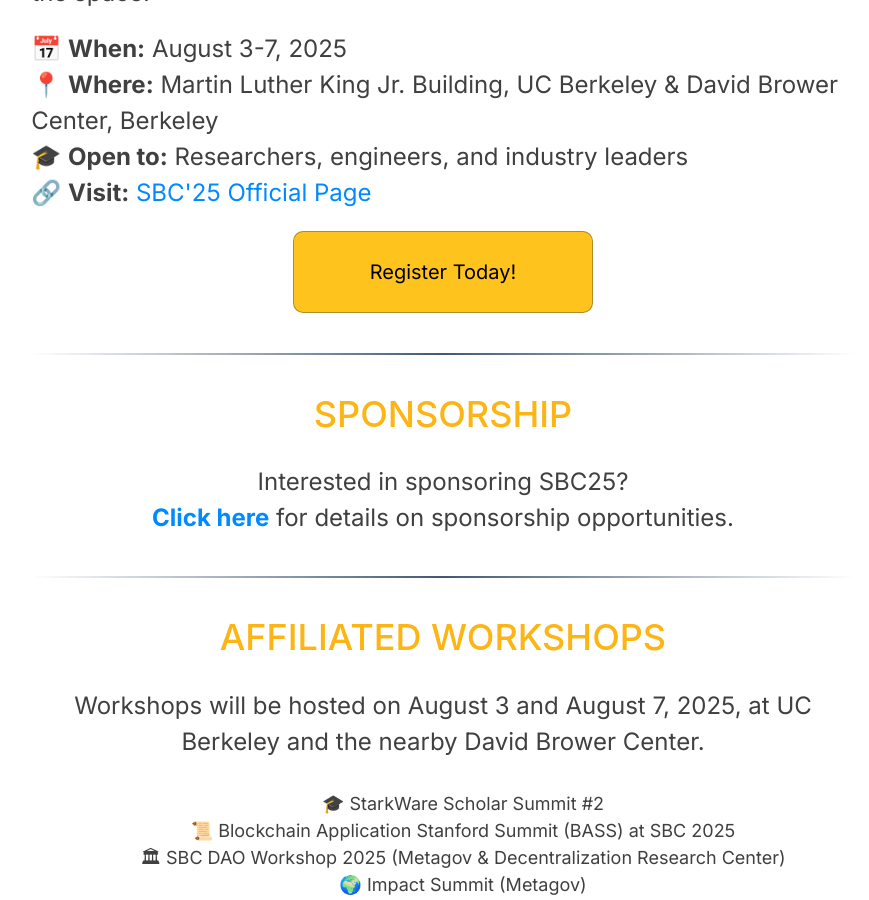
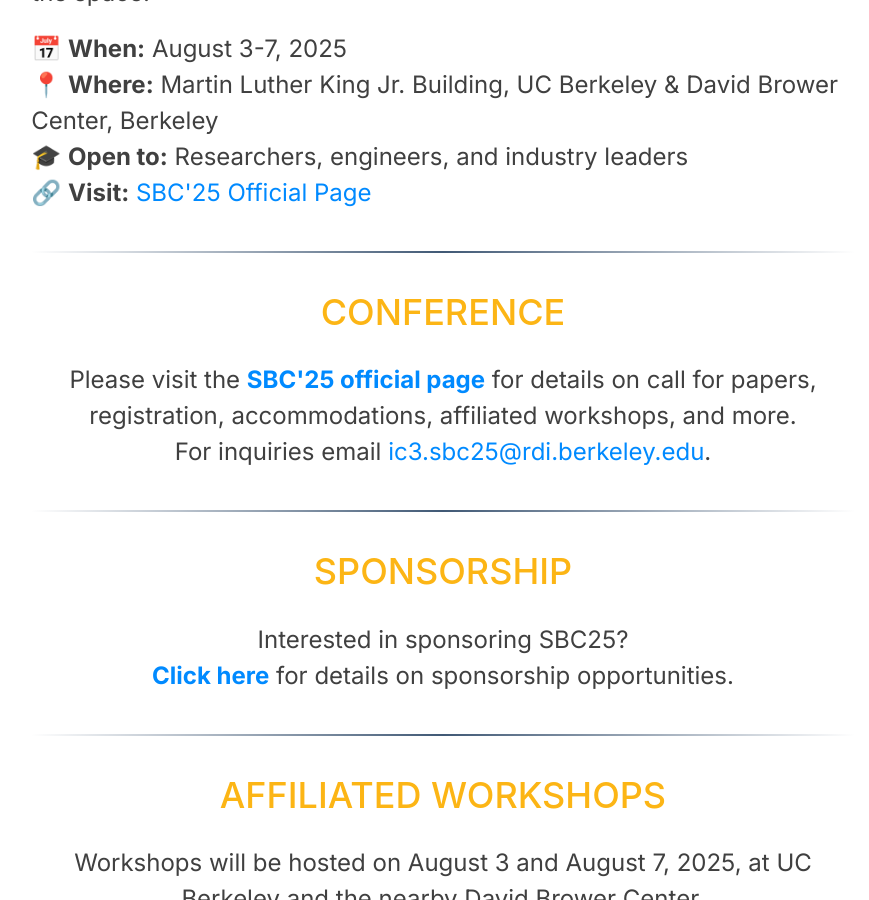
Before and after one commit to rdi-berkeley/SBC2025, a Jekyll site: the page built from index.md, in a window 1280 px wide and 900 px high, scrolled down 862 px. Shown: the whole window, without its empty margins (197-1066 px from the left). Built offline with Jekyll 4.4.1, drawn with Linux system fonts in a browser that asks for light colours; nearby versions of some CDN libraries; comment, search, counter and statistics services are not loaded.

Commit message:
Update home.html

```diff
--- a/_layouts/home.html
+++ b/_layouts/home.html
@@ -68,9 +68,9 @@ cover-img: "assets/img/SBC25-Banner.png"
   🔗 <b>Visit:</b> <a href="https://www.sbc-conference.com/2025/">SBC'25 Official Page</a>
 </p>
 
-<div class="center-container">
+<!-- <div class="center-container">
   <button class="styled-button" onclick="window.open('https://www.sbc-conference.com/2025/registration', '_blank')">Register Today!</button>
-</div>
+</div> -->
 
 <style>
   .prize-container {
@@ -88,6 +88,14 @@ cover-img: "assets/img/SBC25-Banner.png"
 
 <hr style="border: 0; height: 2px; background-image: linear-gradient(to right, rgba(0, 33, 71, 0), rgba(0, 33, 71, 0.75), rgba(0, 33, 71, 0)); margin-top: 40px; margin-bottom: 40px;">
 
+<h1 style="text-align: center; font-size: 36px; color: #fcb515;">CONFERENCE</h1>
+<p style="text-align: center; font-size: 1.5rem;">
+  Please visit the <b><a href="https://www.sbc-conference.com/2025/">SBC'25 official page</a></b> for details on call for papers, registration, accommodations, affiliated workshops, and more. <br>
+  For inquiries email <a href="mailto:ic3.sbc25@rdi.berkeley.edu">ic3.sbc25@rdi.berkeley.edu</a>.
+</p>
+
+<hr style="border: 0; height: 2px; background-image: linear-gradient(to right, rgba(0, 33, 71, 0), rgba(0, 33, 71, 0.75), rgba(0, 33, 71, 0)); margin-top: 40px; margin-bottom: 40px;">
+
 <h1 style="text-align: center; font-size: 36px; color: #fcb515;">SPONSORSHIP</h1>
 <p style="text-align: center; font-size: 1.5rem;">
   Interested in sponsoring SBC25? <br>
@@ -100,7 +108,7 @@ cover-img: "assets/img/SBC25-Banner.png"
 <p style="text-align: center; font-size: 1.5rem;">
   Workshops will be hosted on August 3 and August 7, 2025, at UC Berkeley and the nearby David Brower Center.
 </p>
-<ul style="text-align: center; list-style-type: none;">
+<ul style="text-align: center; list-style-type: none; text-size:1.5rem;">
   <li>🎓 StarkWare Scholar Summit #2</li>
   <li>📜 Blockchain Application Stanford Summit (BASS) at SBC 2025</li>
   <li>🏛 SBC DAO Workshop 2025 (Metagov & Decentralization Research Center)</li>
```
